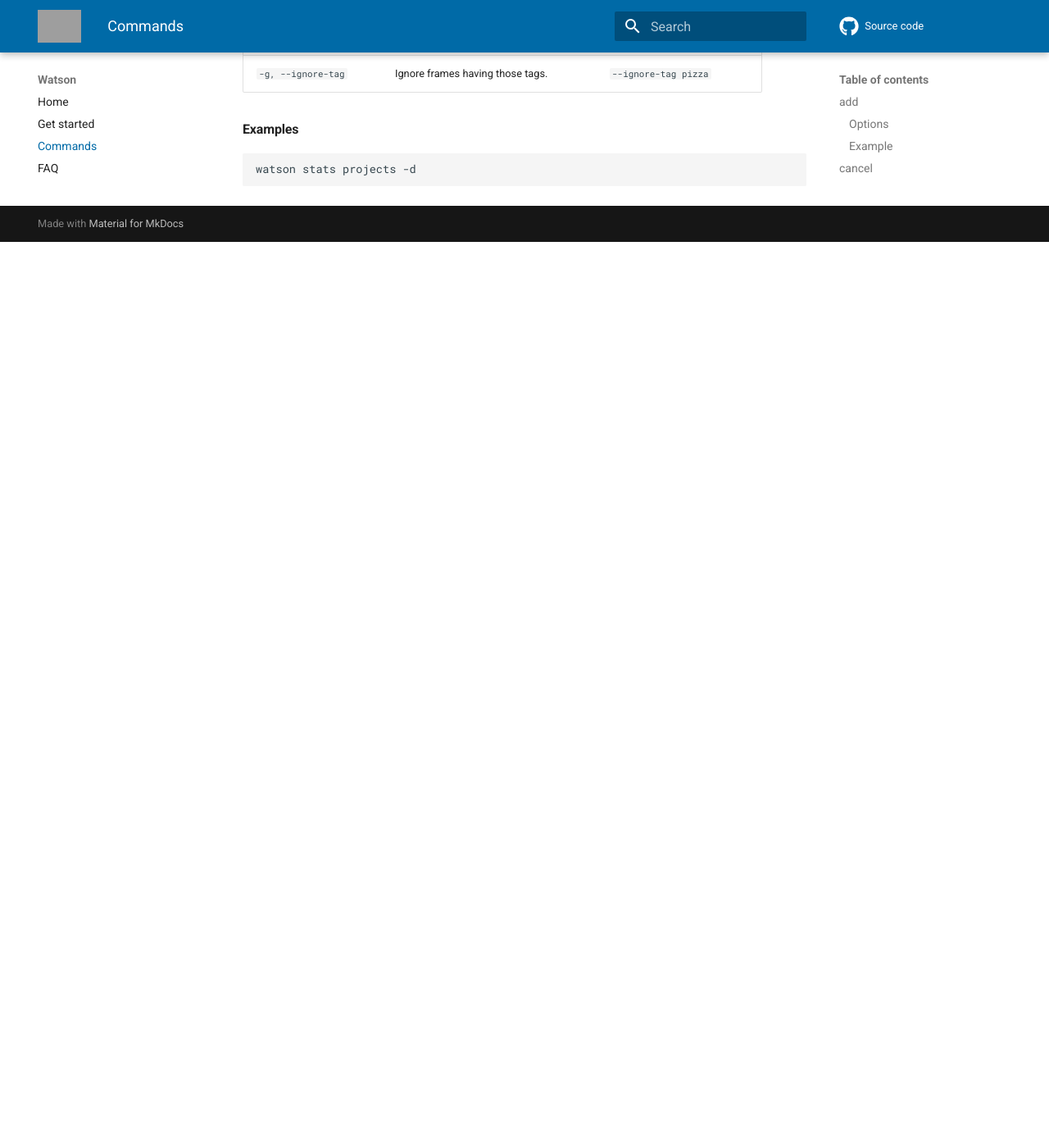
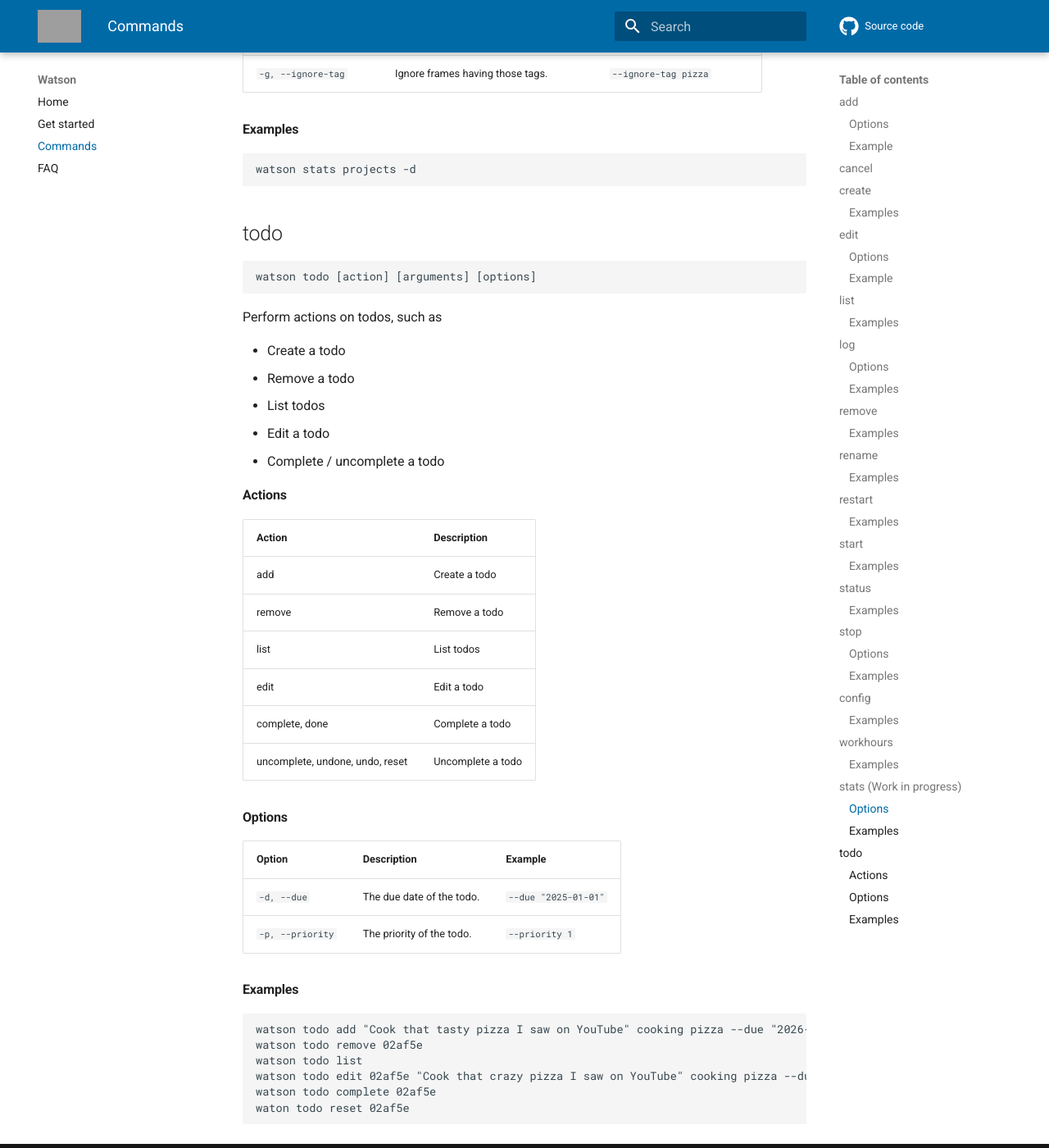
Before and after one commit to nomis51/watson, an MkDocs documentation site: the page built from docs/docs/commands.md, in a window 1280 px wide and 1400 px high, scrolled down 6332 px. Shown: the whole window at 82% size. Built offline with MkDocs 1.6.1 and Material for MkDocs 9.7.7, drawn with Linux system fonts in a browser that asks for light colours; comment, search, counter and statistics services are not loaded; before the commit the page ends 6627 px from its top, so only the background shows below that; grey boxes are pictures that could not be loaded.

Commit message:
Update docs

````diff
--- a/docs/docs/commands.md
+++ b/docs/docs/commands.md
@@ -281,3 +281,46 @@
 ```
 watson stats projects -d
 ```
+
+## todo
+
+```
+watson todo [action] [arguments] [options]
+```
+
+Perform actions on todos, such as
+
+- Create a todo
+- Remove a todo
+- List todos
+- Edit a todo
+- Complete / uncomplete a todo
+
+#### Actions
+
+| Action                          | Description       |
+|---------------------------------|-------------------|
+| add                             | Create a todo     |
+| remove                          | Remove a todo     |
+| list                            | List todos        |
+| edit                            | Edit a todo       |
+| complete, done                  | Complete a todo   |
+| uncomplete, undone, undo, reset | Uncomplete a todo |
+
+#### Options
+
+| Option           | Description               | Example              |
+|------------------|---------------------------|----------------------|
+| `-d, --due`      | The due date of the todo. | `--due "2025-01-01"` |
+| `-p, --priority` | The priority of the todo. | `--priority 1`       |
+
+#### Examples
+
+```
+watson todo add "Cook that tasty pizza I saw on YouTube" cooking pizza --due "2026-01-01 12:00" --priority 1
+watson todo remove 02af5e
+watson todo list
+watson todo edit 02af5e "Cook that crazy pizza I saw on YouTube" cooking pizza --due "2026-01-01 12:45" --priority 2
+watson todo complete 02af5e
+waton todo reset 02af5e
+```
````
